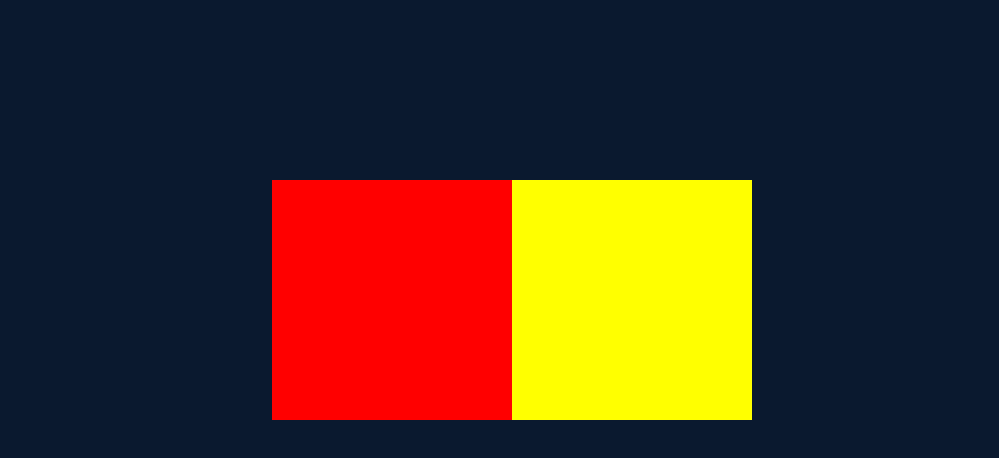
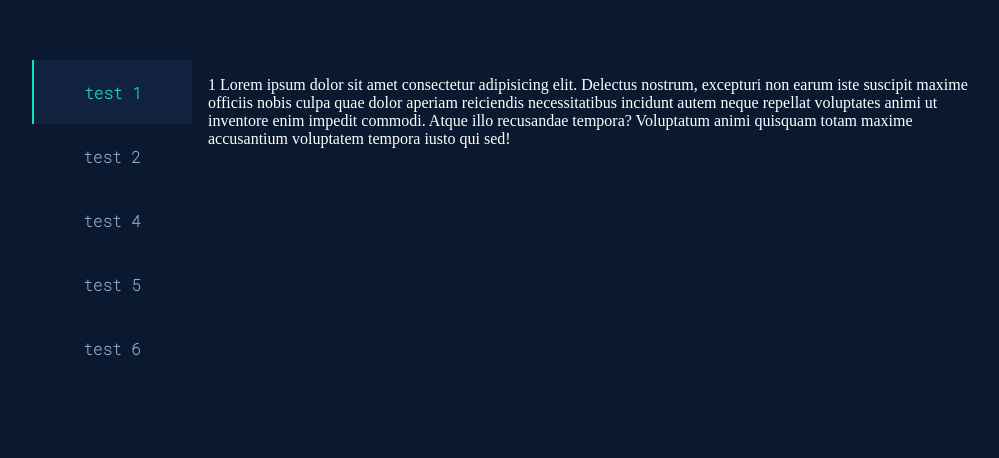
Before and after one commit to cookieMonsterDev/portfolio-template, a React (Create React App) app: page / in a window 1280 px wide. Shown: the part 1700-2158 px from the top of the page, without its empty margins (128-1127 px from the left). Built offline with nearby package versions, Linux system fonts and the light colour scheme.

Commit message:
feat: add tabs component

```diff
--- a/src/components/Experience/Experience.jsx
+++ b/src/components/Experience/Experience.jsx
@@ -1,11 +1,28 @@
-import React from 'react';
-import styled from 'styled-components';
+import { useState } from 'react';
+import styled, { css } from 'styled-components';
+import experience from '../../static/experienceData';
 
 const Experience = () => {
+  const [active, setActive] = useState(experience[0]);
+
+  console.log(experience[0]);
+
   return (
     <Container>
-      <Box1 />
-      <Box2 />
+      <TabsList>
+        {experience.map((item, index) => {
+          return (
+            <TabSwitch
+              key={index}
+              onClick={() => setActive(item)}
+              isActive={active.title === item.title}
+            >
+              <p>{item.title}</p>
+            </TabSwitch>
+          );
+        })}
+      </TabsList>
+      <Tab>{active.desc}</Tab>
     </Container>
   );
 };
@@ -13,21 +30,64 @@ const Experience = () => {
 export default Experience;
 
 const Container = styled.div`
+  position: relative;
   display: flex;
   flex-direction: row;
-  flex-wrap: wrap;
   justify-content: center;
-  max-width: 150rem;
+  max-width: 65rem;
+
+  @media only screen and (max-width: 48em) {
+    flex-direction: column;
+    max-width: 21rem;
+  }
 `;
 
-const Box1 = styled.div`
-  width: 15rem;
-  height: 15rem;
-  background-color: red;
+const TabsList = styled.div`
+  flex: 1;
+
+  @media only screen and (max-width: 48rem) {
+    min-height: 5.5rem;
+    display: flex;
+    overflow-x: auto;
+  }
 `;
 
-const Box2 = styled.div`
-  width: 15rem;
-  height: 15rem;
-  background-color: yellow;
+const TabSwitch = styled.div`
+  height: 4rem;
+  min-width: 10rem;
+  text-align: center;
+  box-sizing: border-box;
+  color: #8fa3cd;
+  background-color: #0a192f;
+  display: flex;
+  justify-content: center;
+  align-items: center;
+  font-size: 1rem;
+  font-weight: 700;
+  font-family: 'Roboto Mono', monospace;
+
+  ${(props) =>
+    props.isActive &&
+    css`
+      border-left: 2px solid #0ee3b5;
+      background-color: #112240;
+      color: #0ee3b5;
+
+      @media only screen and (max-width: 48em) {
+        border-left: 0;
+        border-bottom: 2px solid #0ee3b5;
+      }
+    `}
+
+  &:hover {
+    background-color: #112240;
+  }
 `;
+
+const Tab = styled.div`
+  flex: 5;
+  height: 30rem;
+  box-sizing: border-box;
+  padding: 1rem;
+  background-color: #0a192f;
+`;
--- a/src/components/Footer/Footer.jsx
+++ b/src/components/Footer/Footer.jsx
@@ -32,7 +32,9 @@ const Footer = () => {
           <AlternateEmailOutlinedIcon />
         </SocialItem>
         <SocialItem>
-          <LocalPhoneOutlinedIcon />
+          <a href='tel: +380 096 050 33 48'>
+            <LocalPhoneOutlinedIcon />
+          </a>
         </SocialItem>
       </Socials>
       <Info>Designed and Build by Mykhailo Toporkov</Info>
@@ -62,7 +64,7 @@ const Socials = styled.div`
   justify-content: space-around;
   margin-bottom: 2rem;
 
-  @media only screen and (max-width: 48em) {
+  @media only screen and (max-width: 48em)  {
     display: flex;
     margin-bottom: 1rem;
   }
@@ -89,7 +91,7 @@ const Info = styled.section`
   font-weight: 700;
   font-family: 'Roboto Mono', monospace;
 
-  @media only screen and (max-width: 48em) {
+  @media only screen and (max-width: 48em)  {
     font-size: 1rem;
     margin: 0.5rem 0;
   }
--- a/src/components/NavBar/NavBar.jsx
+++ b/src/components/NavBar/NavBar.jsx
@@ -77,7 +77,7 @@ const Conteiner = styled.div`
       box-shadow: 0 10px 30px -10px rgba(2, 12, 27, 0.7);
     `}
 
-  @media only screen and (max-width: 48em) {
+  @media only screen and (max-width: 48rem) {
     height: 5rem;
   }
 `;
--- a/src/components/Projects/Projects.jsx
+++ b/src/components/Projects/Projects.jsx
@@ -58,6 +58,10 @@ const Title = styled.h1`
   font-size: 3rem;
   font-weight: 700;
   font-family: 'Roboto Mono', monospace;
+
+  @media only screen and (max-width: 48em) {
+    font-size: 2rem;
+  }
 `
 
 const List = styled.div`
--- a/src/components/Socials/Socials.jsx
+++ b/src/components/Socials/Socials.jsx
@@ -51,9 +51,11 @@ const Socials = () => {
           </ToolTip>
         </ListItem>
         <ListItem>
+        <a href="tel:+380 096 050 33 48">
           <ToolTip title="+380 096 050 33 48">
             <LocalPhoneOutlinedIcon />
           </ToolTip>
+         </a>
         </ListItem>
       </List>
       <Stripe />
--- /dev/null
+++ b/src/static/experienceData.js
@@ -0,0 +1,29 @@
+const Experience = [
+  {
+    id: 1,
+    title: 'test 1',
+    desc: '1 Lorem ipsum dolor sit amet consectetur adipisicing elit. Delectus nostrum, excepturi non earum iste suscipit maxime officiis nobis culpa quae dolor aperiam reiciendis necessitatibus incidunt autem neque repellat voluptates animi ut inventore enim impedit commodi. Atque illo recusandae tempora? Voluptatum animi quisquam totam maxime accusantium voluptatem tempora iusto qui sed!',
+  },
+  {
+    id: 2,
+    title: 'test 2',
+    desc: '2 Lorem ipsum dolor sit amet consectetur adipisicing elit. Delectus nostrum, excepturi non earum iste suscipit maxime officiis nobis culpa quae dolor aperiam reiciendis necessitatibus incidunt autem neque repellat voluptates animi ut inventore enim impedit commodi. Atque illo recusandae tempora? Voluptatum animi quisquam totam maxime accusantium voluptatem tempora iusto qui sed!',
+  },
+  {
+    id: 4,
+    title: 'test 4',
+    desc: '4 Lorem ipsum dolor sit amet consectetur adipisicing elit. Delectus nostrum, excepturi non earum iste suscipit maxime officiis nobis culpa quae dolor aperiam reiciendis necessitatibus incidunt autem neque repellat voluptates animi ut inventore enim impedit commodi. Atque illo recusandae tempora? Voluptatum animi quisquam totam maxime accusantium voluptatem tempora iusto qui sed!',
+  },
+  {
+    id: 5,
+    title: 'test 5',
+    desc: '5 Lorem ipsum dolor sit amet consectetur adipisicing elit. Delectus nostrum, excepturi non earum iste suscipit maxime officiis nobis culpa quae dolor aperiam reiciendis necessitatibus incidunt autem neque repellat voluptates animi ut inventore enim impedit commodi. Atque illo recusandae tempora? Voluptatum animi quisquam totam maxime accusantium voluptatem tempora iusto qui sed!',
+  },
+  {
+    id: 6,
+    title: 'test 6',
+    desc: '6 Lorem ipsum dolor sit amet consectetur adipisicing elit. Delectus nostrum, excepturi non earum iste suscipit maxime officiis nobis culpa quae dolor aperiam reiciendis necessitatibus incidunt autem neque repellat voluptates animi ut inventore enim impedit commodi. Atque illo recusandae tempora? Voluptatum animi quisquam totam maxime accusantium voluptatem tempora iusto qui sed!',
+  }
+];
+
+export default Experience;
```
